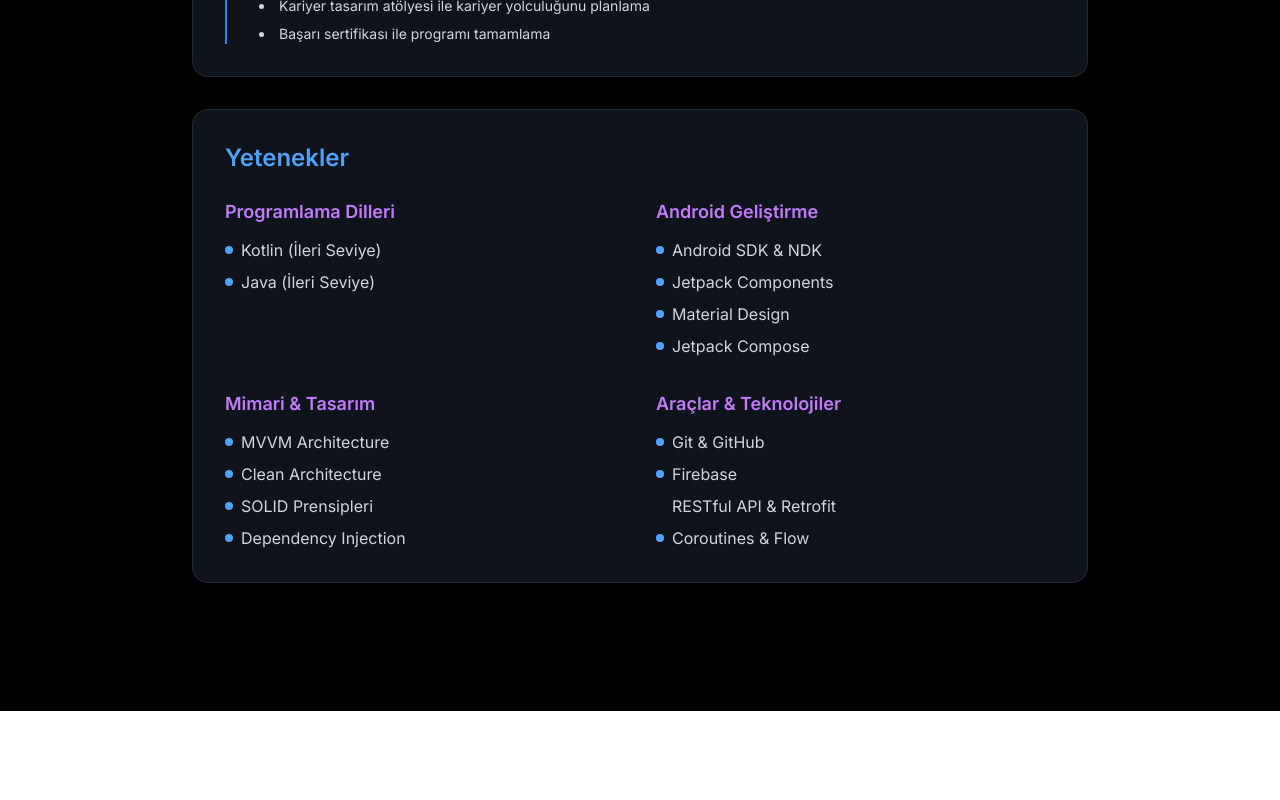
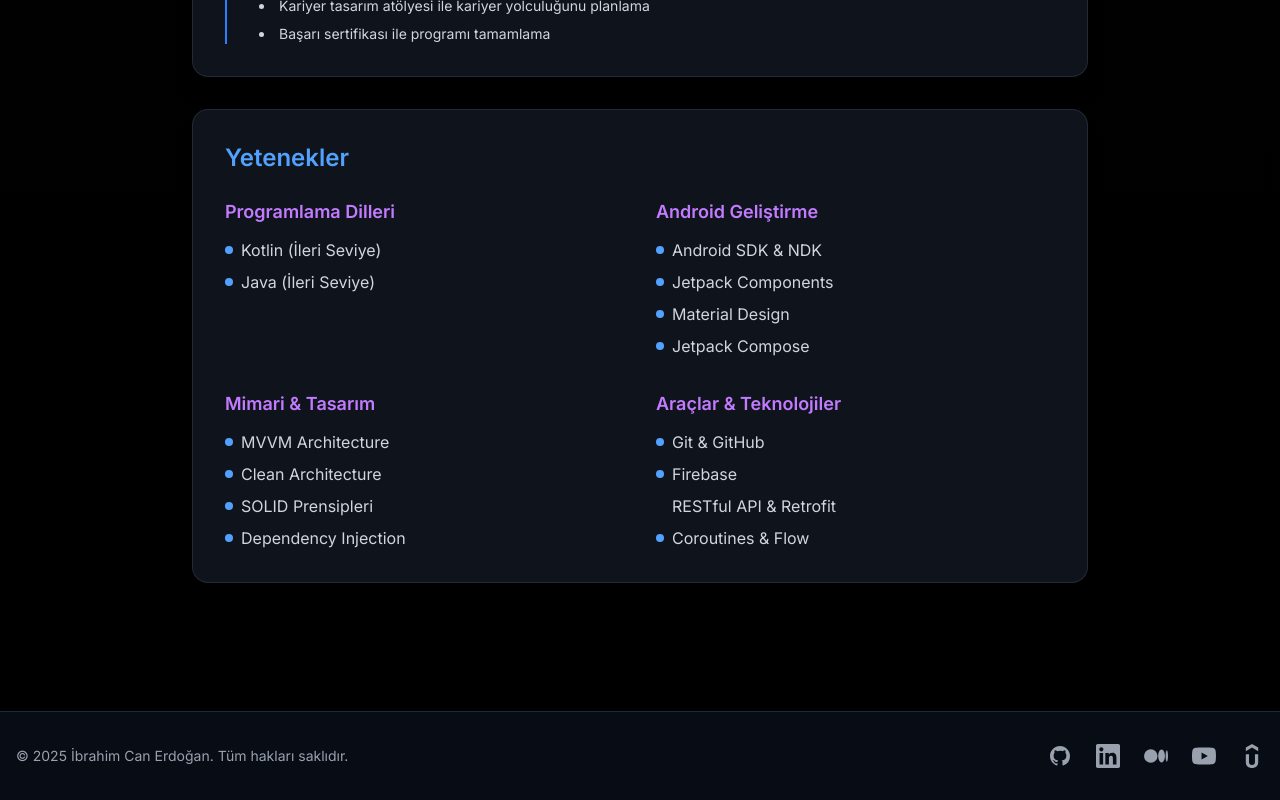
Before and after one commit to ibrahimcanerdogan/ibrahimcanerdogan.github.io, a Next.js app: page / in a window 1280 px wide. Shown: the part 2654-3454 px from the top of the page. Before the commit the page ends 3365 px from the top, so only its background shows below. Built offline with nearby package versions, Linux system fonts and the light colour scheme.

Commit message:
Add footer section with copyright and social media links to enhance personal branding and user engagement.

```diff
--- a/src/app/page.tsx
+++ b/src/app/page.tsx
@@ -334,6 +334,77 @@ export default function Home() {
           </div>
         </div>
       </div>
+
+      {/* Footer Section */}
+      <footer className="bg-gray-900/50 backdrop-blur-sm border-t border-gray-800">
+        <div className="container mx-auto px-4 py-8">
+          <div className="flex flex-col md:flex-row justify-between items-center space-y-4 md:space-y-0">
+            {/* Copyright */}
+            <div className="text-gray-400 text-sm">
+              © {new Date().getFullYear()} İbrahim Can Erdoğan. Tüm hakları saklıdır.
+            </div>
+
+            {/* Social Links */}
+            <div className="flex space-x-6">
+              <a
+                href="https://github.com/icanerdogan"
+                target="_blank"
+                rel="noopener noreferrer"
+                className="text-gray-400 hover:text-white transition-colors"
+                aria-label="GitHub"
+              >
+                <svg className="w-6 h-6" fill="currentColor" viewBox="0 0 24 24" aria-hidden="true">
+                  <path fillRule="evenodd" d="M12 2C6.477 2 2 6.484 2 12.017c0 4.425 2.865 8.18 6.839 9.504.5.092.682-.217.682-.483 0-.237-.008-.868-.013-1.703-2.782.605-3.369-1.343-3.369-1.343-.454-1.158-1.11-1.466-1.11-1.466-.908-.62.069-.608.069-.608 1.003.07 1.531 1.032 1.531 1.032.892 1.53 2.341 1.088 2.91.832.092-.647.35-1.088.636-1.338-2.22-.253-4.555-1.113-4.555-4.951 0-1.093.39-1.988 1.029-2.688-.103-.253-.446-1.272.098-2.65 0 0 .84-.27 2.75 1.026A9.564 9.564 0 0112 6.844c.85.004 1.705.115 2.504.337 1.909-1.296 2.747-1.027 2.747-1.027.546 1.379.202 2.398.1 2.651.64.7 1.028 1.595 1.028 2.688 0 3.848-2.339 4.695-4.566 4.943.359.309.678.92.678 1.855 0 1.338-.012 2.419-.012 2.747 0 .268.18.58.688.482A10.019 10.019 0 0022 12.017C22 6.484 17.522 2 12 2z" clipRule="evenodd" />
+                </svg>
+              </a>
+              <a
+                href="https://www.linkedin.com/in/ibrahimcanerdogan/"
+                target="_blank"
+                rel="noopener noreferrer"
+                className="text-gray-400 hover:text-white transition-colors"
+                aria-label="LinkedIn"
+              >
+                <svg className="w-6 h-6" fill="currentColor" viewBox="0 0 24 24" aria-hidden="true">
+                  <path d="M20.447 20.452h-3.554v-5.569c0-1.328-.027-3.037-1.852-3.037-1.853 0-2.136 1.445-2.136 2.939v5.667H9.351V9h3.414v1.561h.046c.477-.9 1.637-1.85 3.37-1.85 3.601 0 4.267 2.37 4.267 5.455v6.286zM5.337 7.433c-1.144 0-2.063-.926-2.063-2.065 0-1.138.92-2.063 2.063-2.063 1.14 0 2.064.925 2.064 2.063 0 1.139-.925 2.065-2.064 2.065zm1.782 13.019H3.555V9h3.564v11.452zM22.225 0H1.771C.792 0 0 .774 0 1.729v20.542C0 23.227.792 24 1.771 24h20.451C23.2 24 24 23.227 24 22.271V1.729C24 .774 23.2 0 22.222 0h.003z" />
+                </svg>
+              </a>
+              <a
+                href="https://medium.com/@ibrahimcanerdogan"
+                target="_blank"
+                rel="noopener noreferrer"
+                className="text-gray-400 hover:text-white transition-colors"
+                aria-label="Medium"
+              >
+                <svg className="w-6 h-6" fill="currentColor" viewBox="0 0 24 24" aria-hidden="true">
+                  <path d="M13.54 12a6.8 6.8 0 01-6.77 6.82A6.8 6.8 0 010 12a6.8 6.8 0 016.77-6.82A6.8 6.8 0 0113.54 12zm7.42 0c0 3.54-1.51 6.42-3.38 6.42-1.87 0-3.39-2.88-3.39-6.42s1.52-6.42 3.39-6.42 3.38 2.88 3.38 6.42M24 12c0 3.17-.53 5.75-1.19 5.75-.66 0-1.19-2.58-1.19-5.75s.53-5.75 1.19-5.75C23.47 6.25 24 8.83 24 12z" />
+                </svg>
+              </a>
+              <a
+                href="https://www.youtube.com/@ibrahimcanerdogan"
+                target="_blank"
+                rel="noopener noreferrer"
+                className="text-gray-400 hover:text-white transition-colors"
+                aria-label="YouTube"
+              >
+                <svg className="w-6 h-6" fill="currentColor" viewBox="0 0 24 24" aria-hidden="true">
+                  <path d="M23.498 6.186a3.016 3.016 0 0 0-2.122-2.136C19.505 3.545 12 3.545 12 3.545s-7.505 0-9.377.505A3.017 3.017 0 0 0 .502 6.186C0 8.07 0 12 0 12s0 3.93.502 5.814a3.016 3.016 0 0 0 2.122 2.136c1.871.505 9.376.505 9.376.505s7.505 0 9.377-.505a3.015 3.015 0 0 0 2.122-2.136C24 15.93 24 12 24 12s0-3.93-.502-5.814zM9.545 15.568V8.432L15.818 12l-6.273 3.568z" />
+                </svg>
+              </a>
+              <a
+                href="https://www.udemy.com/user/ibrahim-can-erdogan/"
+                target="_blank"
+                rel="noopener noreferrer"
+                className="text-gray-400 hover:text-white transition-colors"
+                aria-label="Udemy"
+              >
+                <svg className="w-6 h-6" fill="currentColor" viewBox="0 0 24 24" aria-hidden="true">
+                  <path d="M12 0L5.81 3.573v3.574l6.189-3.574 6.191 3.574V3.573zM5.81 10.148v8.144c0 1.85.589 3.243 1.741 4.234S10.177 24 11.973 24s3.269-.482 4.448-1.474c1.179-.991 1.768-2.439 1.768-4.314v-8.064h-3.242v7.85c0 2.036-1.002 3.055-2.974 3.055-1.971 0-2.974-1.02-2.974-3.055v-7.85H5.81z" />
+                </svg>
+              </a>
+            </div>
+          </div>
+        </div>
+      </footer>
     </main>
   );
 }
```
